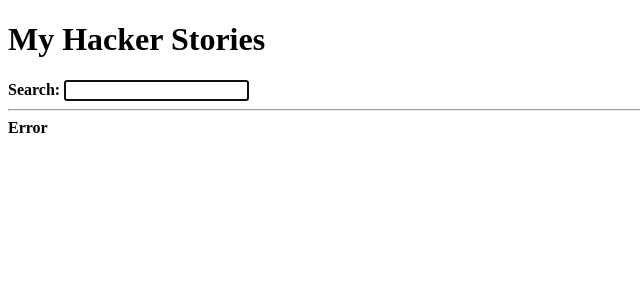
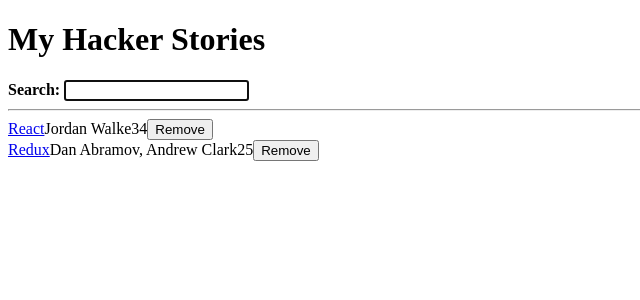
Before and after one commit to SedationH/study-react, a React (Create React App) app: page / in a window 1280 px wide. Shown: the top 300 px of the page, without its empty margins (0-640 px from the left). Built offline with nearby package versions, Linux system fonts and the light colour scheme.

Commit message:
🐛 add remove

```diff
--- a/src/App.jsx
+++ b/src/App.jsx
@@ -38,7 +38,7 @@
   new Promise(resolve => {
     setTimeout(() => {
       resolve(initialList)
-    }, 2000)
+    }, 100)
   })
 )
 
@@ -55,7 +55,6 @@
         res => {
           setLoading(false)
           setList(res)
-          throw Error(1)
         }
       )
       .catch(
@@ -64,10 +63,17 @@
           setError(true)
         }
       )
-  })
+  },[])
+  // 如果[]省略，那么每次都会重新发起异步请求
 
   const handleInputChange = e => {
     setSearchValue(e.target.value)
+  }
+
+  const handleButtonClick = id => {
+    setList(
+      list.filter(item => id !== item.objectID)
+    )
   }
 
   const listFiltered = list.filter(item => item.title.toLowerCase().includes(searchValue.toLowerCase()))
@@ -86,6 +92,7 @@
         loading={loading}
         list={listFiltered}
         error={error}
+        handleButtonClick={handleButtonClick}
       />
     </>
   )
--- a/src/List.jsx
+++ b/src/List.jsx
@@ -3,7 +3,8 @@
 function List({
   list,
   loading,
-  error
+  error,
+  handleButtonClick
 }) {
   return (
     <>
@@ -21,6 +22,7 @@
                   <span>{item.author}</span>
                   <span>{item.num_comments}</span>
                   <span>{item.points}</span>
+                  <button onClick={() => handleButtonClick(item.objectID)}>Remove</button>
                 </div>
               ))
           )
```
